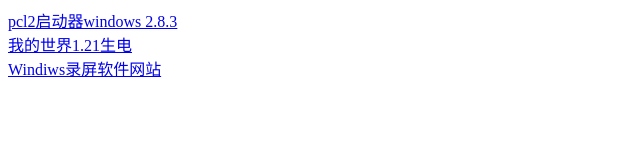
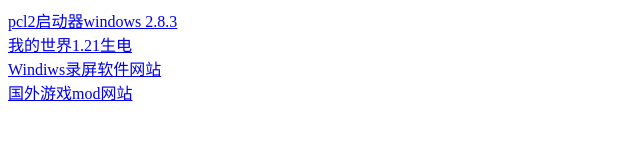
Before and after one commit to PotatoChunks/Interface, a website: page public/html/demo.html in a window 1280 px wide. Shown: the whole page, without its empty margins (0-640 px from the left). Drawn offline with Linux system fonts and the light colour scheme.

Commit message:
insert Mod

```diff
--- a/public/html/demo.html
+++ b/public/html/demo.html
@@ -15,5 +15,8 @@
     <div class="Windiws录屏软件">
         <a href="https://gemoo.com/focusee/">Windiws录屏软件网站</a>
     </div>
+    <div class="游戏mod网站">
+        <a href="https://www.nexusmods.com/">国外游戏mod网站</a>
+    </div>
 </body>
 </html>
```
